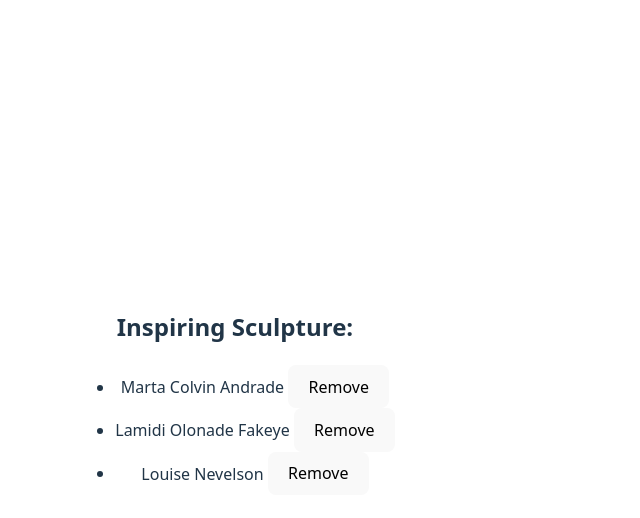
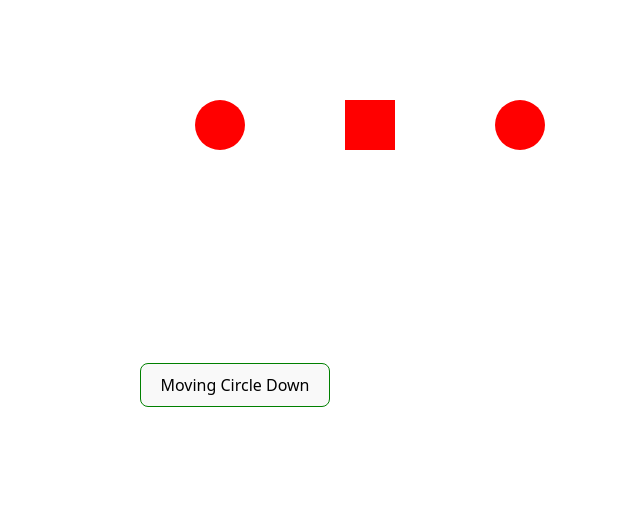
Before and after one commit to devmohidul/react-practice, a React (Vite) app: page / in a window 1280 px wide. Shown: the top 518 px of the page, without its empty margins (405-1045 px from the left). Built offline with nearby package versions, Linux system fonts and the light colour scheme.

Commit message:
Moving circle down

```diff
--- a/src/App.jsx
+++ b/src/App.jsx
@@ -1,5 +1,5 @@
 import "./App.css";
-import Delete from "./components/Delete";
+import MovingCircle from "./components/MovingCircle";
 
 // const person = {
 //   h1: {
@@ -68,7 +68,8 @@ function App() {
       {/* <MovingDot /> */}
       {/* <Myfrom /> */}
       {/* <Add /> */}
-      <Delete />
+      {/* <Delete /> */}
+      <MovingCircle />
     </>
   );
 }
--- /dev/null
+++ b/src/components/MovingCircle.jsx
@@ -0,0 +1,49 @@
+import { useState } from "react";
+
+let initialShapes = [
+  { id: 0, type: "circle", x: 600, y: 100 },
+  { id: 1, type: "square", x: 750, y: 100 },
+  { id: 2, type: "circle", x: 900, y: 100 },
+];
+
+export default function MovingCircle() {
+  const [shapes, setShapes] = useState(initialShapes);
+  const movingShapes = () => {
+    setShapes(
+      shapes.map((shape) => {
+        if (shape.type === "circle") {
+          return {
+            ...shape,
+            y: shape.y + 50,
+          };
+        } else {
+          return shape;
+        }
+      })
+    );
+  };
+  return (
+    <>
+      <button
+        style={{ marginBottom: "30px", border: "1px solid green" }}
+        onClick={movingShapes}
+      >
+        Moving Circle Down
+      </button>
+      {shapes.map((shape) => (
+        <div
+          key={shape.id}
+          style={{
+            width: 50,
+            height: 50,
+            backgroundColor: "red",
+            borderRadius: shape.type === "circle" ? "50%" : "",
+            left: shape.x,
+            top: shape.y,
+            position: "absolute",
+          }}
+        ></div>
+      ))}
+    </>
+  );
+}
```
